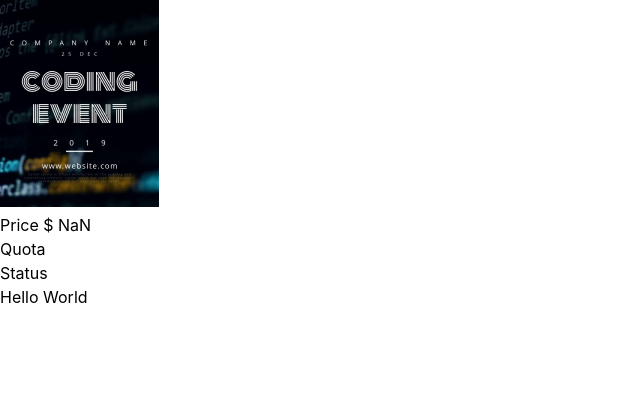
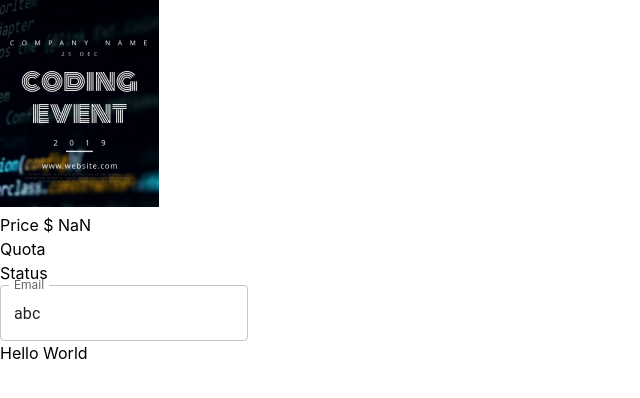
Before and after one commit to wulandaridewi69/Alta-F6-G4-Gomeet, a Next.js app: page / in a window 1280 px wide. Shown: the top 398 px of the page, without its empty margins (0-640 px from the left). Built offline with nearby package versions, Linux system fonts and the light colour scheme.

Commit message:
input done

```diff
--- /dev/null
+++ b/components/input.jsx
@@ -0,0 +1,16 @@
+import React, { Component } from 'react'
+import TextField from '@mui/material/TextField';
+
+const Input = (props) => {
+
+    return (
+        <div className='flex flex-col gap-1'>
+            {/* <TextField /> */}
+            <TextField id="email" type="email" value="abc" label="Email" variant="outlined" onChange={(e) => props.handleEmail(e)} onKeyDown={(e) => props.callSubmit(e)} />
+        </div>
+
+    )
+
+}
+
+export default Input;
--- a/pages/index.js
+++ b/pages/index.js
@@ -6,6 +6,7 @@ import React, { useEffect, useState } from 'react';
 // import Link from "next/link";
 import { CardEvenList } from '../components/cards';
 import Poster from '../assets/poster.png'
+import Input from '../components/input';
 
 export default function Home() {
   return (
@@ -16,6 +17,7 @@ export default function Home() {
       </Head>
       <main>
         <CardEvenList/>
+        <Input/>
         <h1>
           Hello World
         </h1>
```
